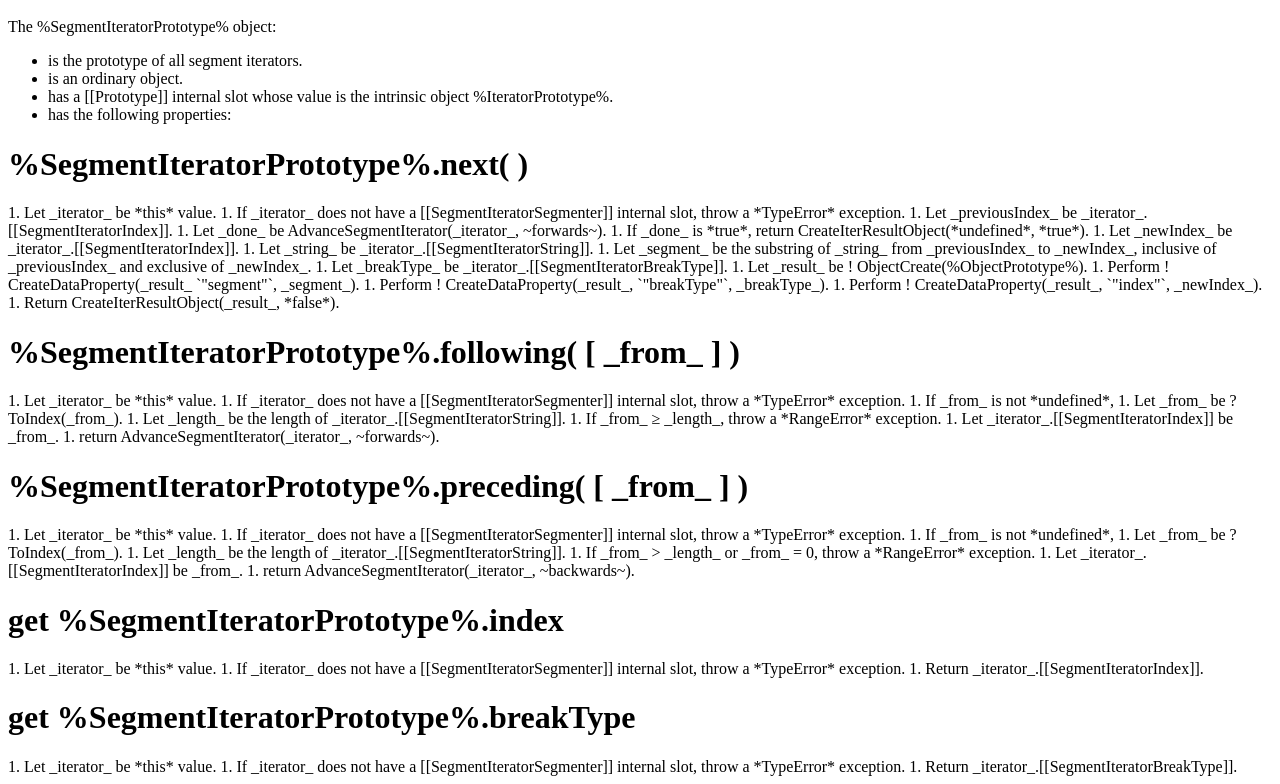
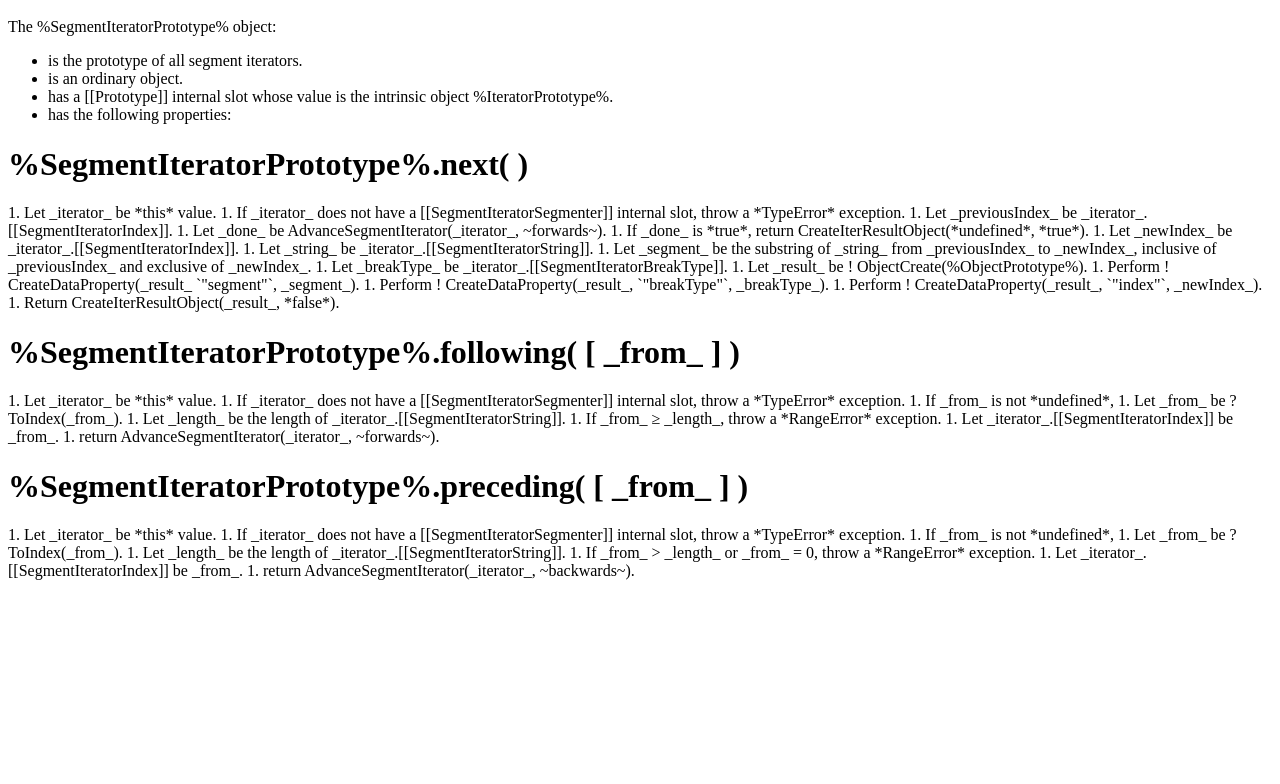
Before and after one commit to tc39/proposal-intl-segmenter, a website: page spec.html in a window 1280 px wide. Shown: the part 2711-3495 px from the top of the page. After the commit the page ends 3299 px from the top, so only its background shows below. Drawn offline with Linux system fonts and the light colour scheme.

Commit message:
Remove extraneous fields from SegmentIterator
Fixes #54

```diff
--- a/spec.html
+++ b/spec.html
@@ -366,24 +366,6 @@ emu-issue:before {
           1. return AdvanceSegmentIterator(_iterator_, ~backwards~).
         </emu-alg>
       </emu-clause>
-
-      <emu-clause id="sec-segment-iterator-prototype-index">
-        <h1>get %SegmentIteratorPrototype%.index</h1>
-        <emu-alg>
-          1. Let _iterator_ be *this* value.
-          1. If _iterator_ does not have a [[SegmentIteratorSegmenter]] internal slot, throw a *TypeError* exception.
-          1. Return _iterator_.[[SegmentIteratorIndex]].
-        </emu-alg>
-      </emu-clause>
-
-      <emu-clause id="sec-segment-iterator-prototype-breakType">
-        <h1>get %SegmentIteratorPrototype%.breakType</h1>
-        <emu-alg>
-          1. Let _iterator_ be *this* value.
-          1. If _iterator_ does not have a [[SegmentIteratorSegmenter]] internal slot, throw a *TypeError* exception.
-          1. Return _iterator_.[[SegmentIteratorBreakType]].
-        </emu-alg>
-      </emu-clause>
     </emu-clause>
   </emu-clause>
 </emu-clause>
```
Also changed, not shown: README.md.
